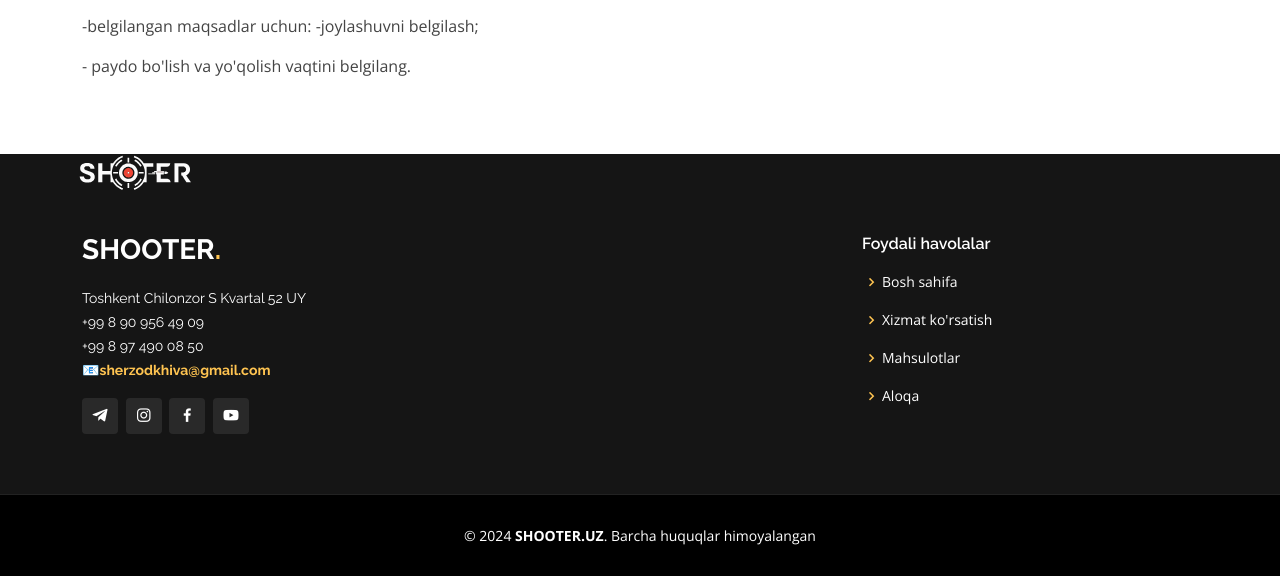
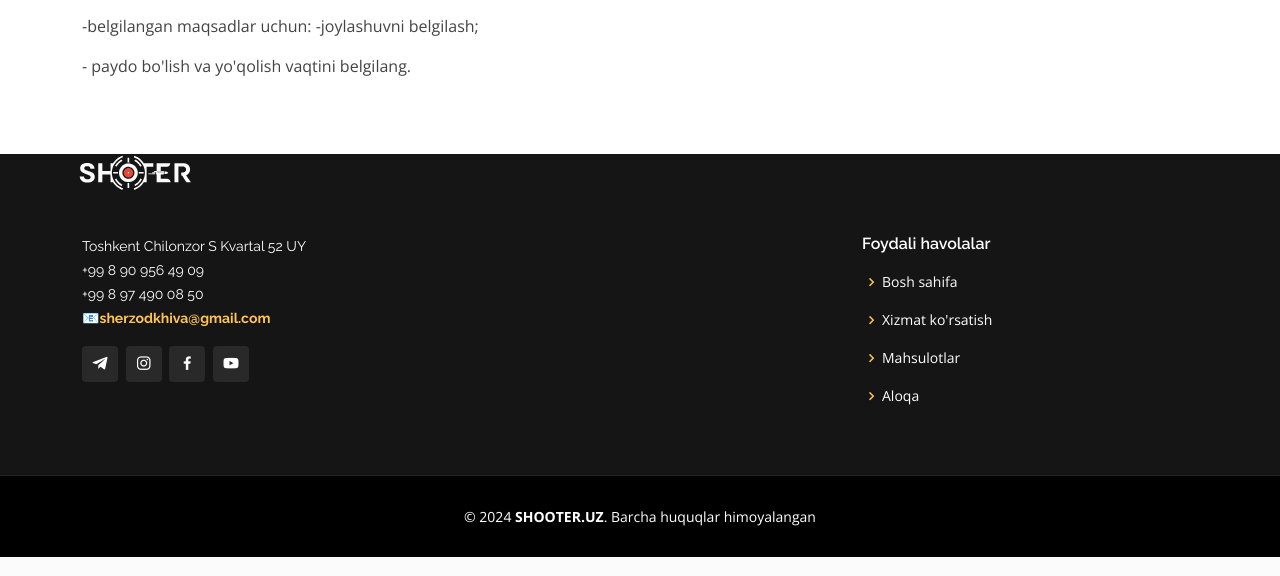
Before and after one commit to khusinboev/shooter-uz, a Django app: page /btr in a window 1280 px wide. Shown: the part 2152-2728 px from the top of the page. Run offline with Django 5.2, Linux system fonts and the light colour scheme; some libraries are stand-ins or nearby versions.

Commit message:
do'g'ridi

```diff
--- a/web/templates/base.html
+++ b/web/templates/base.html
@@ -60,11 +60,10 @@
     <div class="footer-top">
       <div class="container">
         <div class="row">
+
           <a href="/" ><img style="margin-left: -22px;margin-top: -70px;margin-bottom: -50px;" width="150" src="media/images/icons/traceOq.svg" alt="" class="img-fluid"></a>
-
           <div class="col-lg-3 col-md-6">
             <div class="footer-info">
-              <h3>Shooter<span>.</span></h3>
               <p>Toshkent Chilonzor S Kvartal 52 UY<br></p>
                 <p>+99 8 90 956 49 09</p>
                 <p>+99 8 97 490 08 50</p>
```
